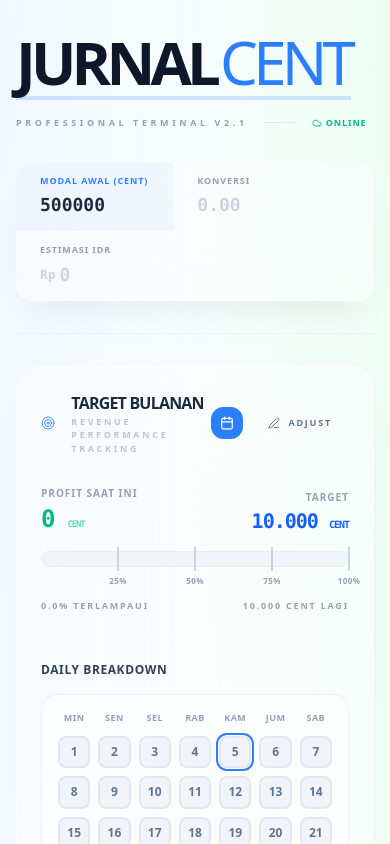
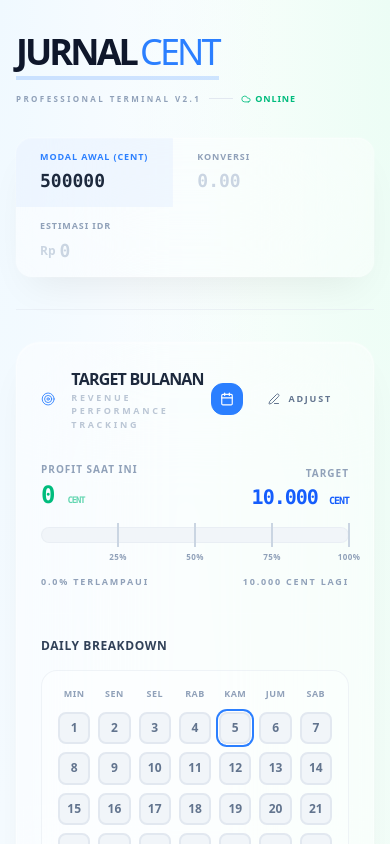
Before and after one commit to algosuiteofficial/pusat-jurnal, a React (Vite) app: page / in a window 390 px wide. Both pictures are taken after a click on the button "Toggle Calendar View". Shown: the top 844 px of the page. Built offline with nearby package versions, Linux system fonts and the light colour scheme; no server answers; the database is empty.

Commit message:
fix: improve mobile responsive for header and chart

```diff
--- a/src/App.jsx
+++ b/src/App.jsx
@@ -337,13 +337,13 @@ function App() {
             <div className="space-y-4">
               <div className="space-y-1">
                 <div className="flex items-center gap-3">
-                  <h1 className="text-6xl font-black tracking-[-0.08em] text-slate-900 border-b-4 border-blue-500/20 pb-1">
+                  <h1 className="text-4xl md:text-6xl font-black tracking-[-0.08em] text-slate-900 border-b-4 border-blue-500/20 pb-1">
                     JURNAL<span className="text-blue-500 font-light ml-1">CENT</span>
                   </h1>
                 </div>
-                <div className="flex items-center gap-4 mt-4">
-                  <p className="text-slate-400 text-[9px] font-black uppercase tracking-[0.4em]">Professional Terminal v2.1</p>
-                  <div className="h-px w-8 bg-slate-200"></div>
+                <div className="flex flex-wrap items-center gap-2 md:gap-4 mt-3 md:mt-4">
+                  <p className="text-slate-400 text-[8px] md:text-[9px] font-black uppercase tracking-[0.3em] md:tracking-[0.4em]">Professional Terminal v2.1</p>
+                  <div className="h-px w-6 md:w-8 bg-slate-200"></div>
                   <div className="flex items-center gap-2">
                     {syncStatus === 'cloud' ? (
                       <span className="text-[9px] font-black text-emerald-500 uppercase tracking-widest flex items-center gap-1">
--- a/src/components/EquityChart.jsx
+++ b/src/components/EquityChart.jsx
@@ -230,9 +230,9 @@ const EquityChart = ({ trades, initialBalance = 0 }) => {
             <div className={`absolute inset-0 blur-3xl opacity-0 group-hover:opacity-20 transition-opacity duration-1000 -z-10 ${chartData[chartData.length - 1]?.pnl >= initialBalance ? 'bg-emerald-500/5' : 'bg-rose-500/5'
                 }`}></div>
 
-            <div className="h-[300px] md:h-[350px] w-full mt-12 md:mt-8 -ml-6 md:-ml-4">
+            <div className="h-[350px] md:h-[400px] w-full mt-12 md:mt-8 -ml-4 md:-ml-4">
                 <ResponsiveContainer width="100%" height="100%">
-                    <AreaChart data={chartData} margin={{ top: 20, right: 20, left: 0, bottom: 0 }}>
+                    <AreaChart data={chartData} margin={{ top: 20, right: 10, left: -10, bottom: 0 }}>
                         <defs>
                             <linearGradient id="splitColor" x1="0" y1="0" x2="0" y2="1">
                                 <stop offset={0} stopColor="#10b981" stopOpacity={0.4} /> {/* Emerald Top */}
@@ -253,7 +253,7 @@ const EquityChart = ({ trades, initialBalance = 0 }) => {
                         <XAxis
                             dataKey="name"
                             stroke="#94a3b8"
-                            fontSize={9}
+                            fontSize={8}
                             tickLine={false}
                             axisLine={false}
                             dy={10}
@@ -262,13 +262,13 @@ const EquityChart = ({ trades, initialBalance = 0 }) => {
                         />
                         <YAxis
                             stroke="#94a3b8"
-                            fontSize={9}
+                            fontSize={8}
                             tickLine={false}
                             axisLine={false}
                             tickFormatter={(value) => value.toLocaleString('id-ID')}
                             fontFamily="monospace"
                             domain={[minPnl - buffer, maxPnl + buffer]}
-                            width={50}
+                            width={40}
                         />
 
                         <Tooltip
```
